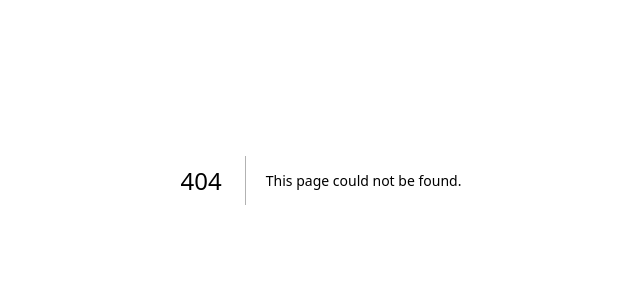
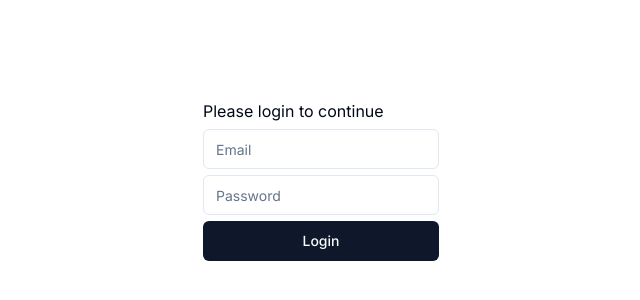
Before and after one commit to veyxov/alumni, a Next.js app in the folder ui/: page /login in a window 1280 px wide. Before the commit this address had no page. Shown: the part 220-520 px from the top of the page, without its empty margins (319-959 px from the left). Built offline with nearby package versions, Linux system fonts and the light colour scheme.

Commit message:
feat: export login page to components

```diff
--- /dev/null
+++ b/ui/app/login/page.js
@@ -0,0 +1,7 @@
+import {Login} from '@/components/auth/login'
+
+export default function Page() {
+    return (<div className="flex flex-col items-center justify-center min-h-screen py-2">
+        <Login />
+    </div>)
+}
--- a/ui/app/page.js
+++ b/ui/app/page.js
@@ -1,12 +1,7 @@
-
-import { Button } from "@/components/ui/button"
-import { Login } from "../app/login.jsx"
 export default function Home() {
   return (
       <>
-      <div className="flex flex-col items-center justify-center min-h-screen py-2">
-        <Login />
-      </div>
+      Hello this is the main page
       </>
   )
 }
```
Also changed, not shown: ui/components/auth/login.jsx (renamed from ui/app/login.jsx).
